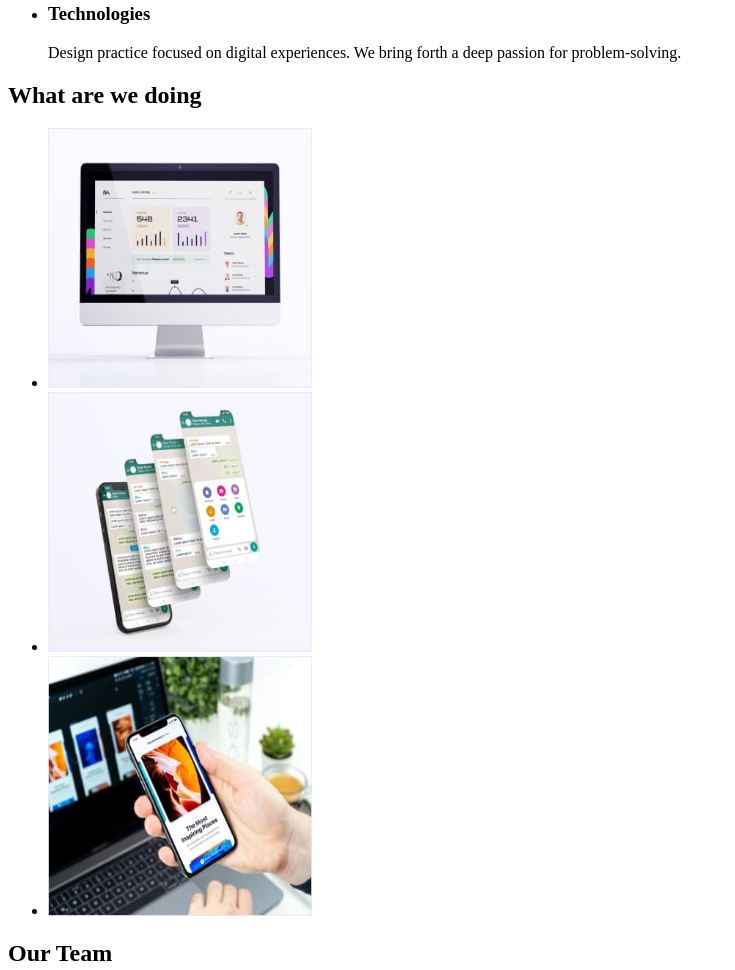
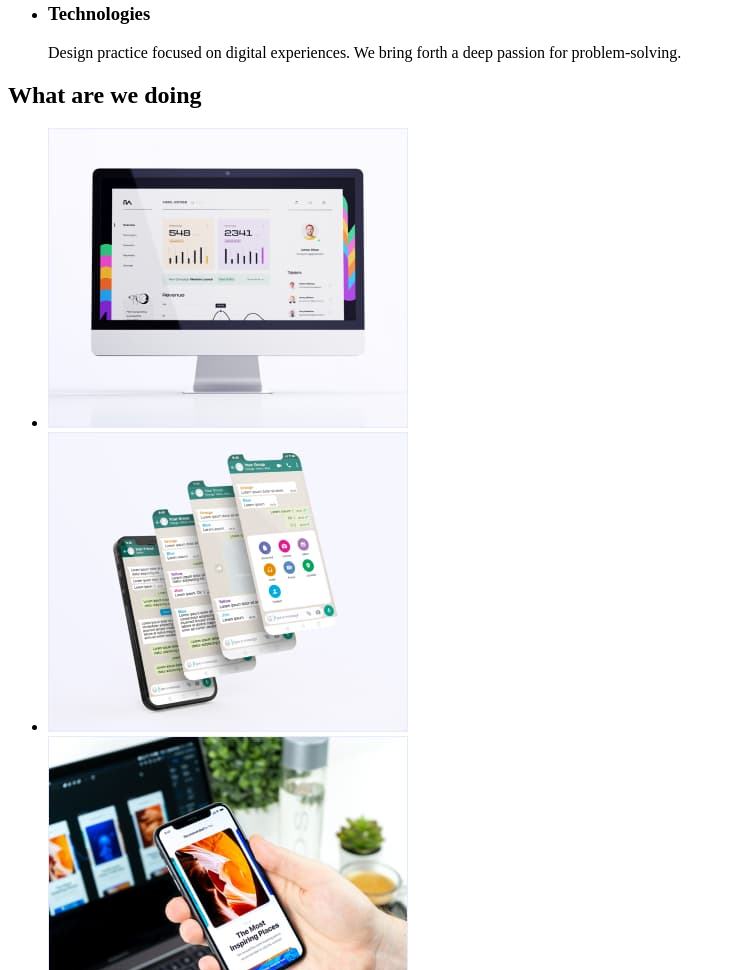
Before and after one commit to Alexander221991/goit-markup-hw-01, a plain HTML site: page index.html in a window 1280 px wide. Shown: the part 532-1502 px from the top of the page, without its empty margins (0-735 px from the left). Drawn offline with Linux system fonts and the light colour scheme.

Commit message:
Update index.html

```diff
--- a/index.html
+++ b/index.html
@@ -9,8 +9,8 @@
 
 <body>
     <header>
-        <a href="./index.html">WebStudio</a>
         <nav>
+            <a href="./index.html">WebStudio</a>
             <ul>
                 <li><a href="">Studio</a></li>
                 <li><a href="">Portfolio</a></li>
@@ -62,9 +62,9 @@
         <section>
             <h2>What are we doing</h2>
             <ul>
-                <li><img src="./images/Rectangle71.jpg" width="264" height="260" alt="monitor"></li>
-                <li><img src="./images/img2.jpg" width="264" height="260" alt="phone"></li>
-                <li><img src="./images/img3(1).jpg" width="264" height="260" alt="phones&computer"></li>
+                <li><img src="./images/Rectangle71.jpg" width="360" height="300" alt="monitor"></li>
+                <li><img src="./images/img2.jpg" width="360" height="300" alt="phone"></li>
+                <li><img src="./images/img3(1).jpg" width="360" height="300" alt="phones&computer"></li>
             </ul>
         </section>
         <section>
```
